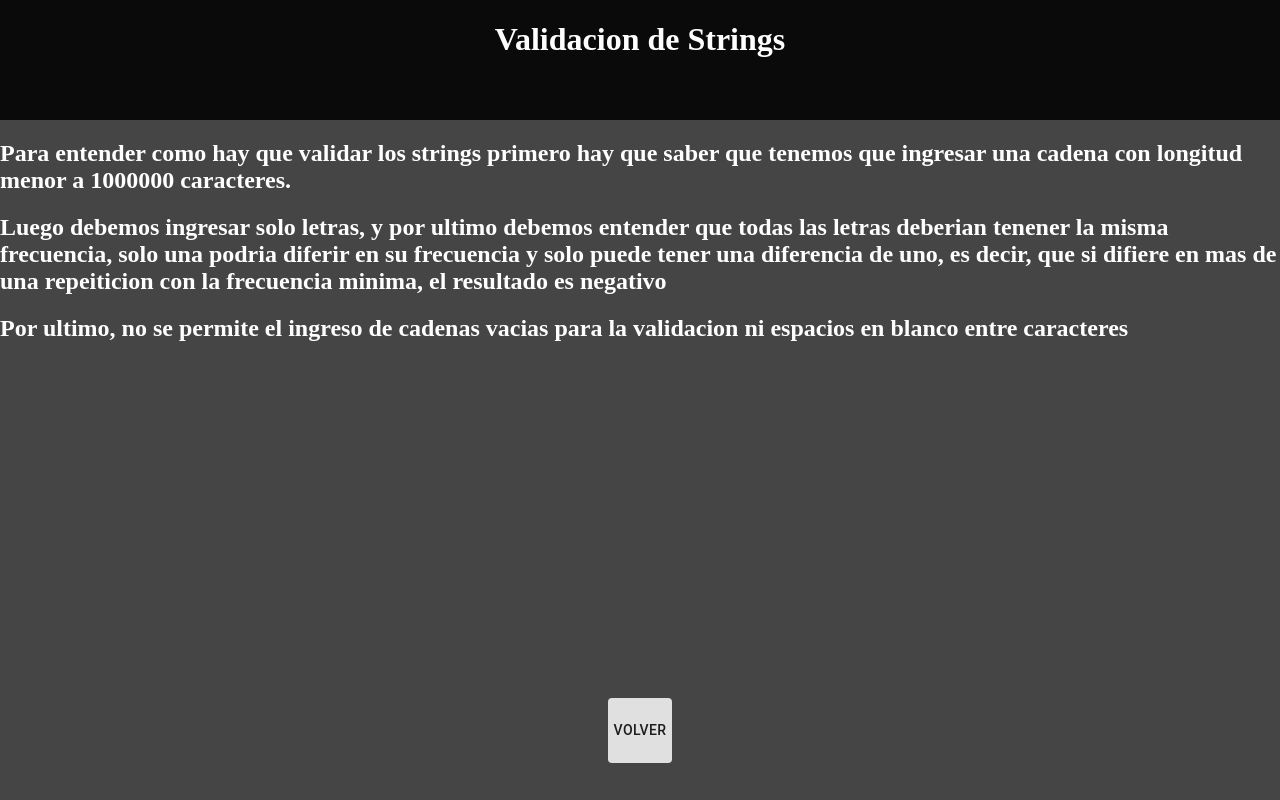
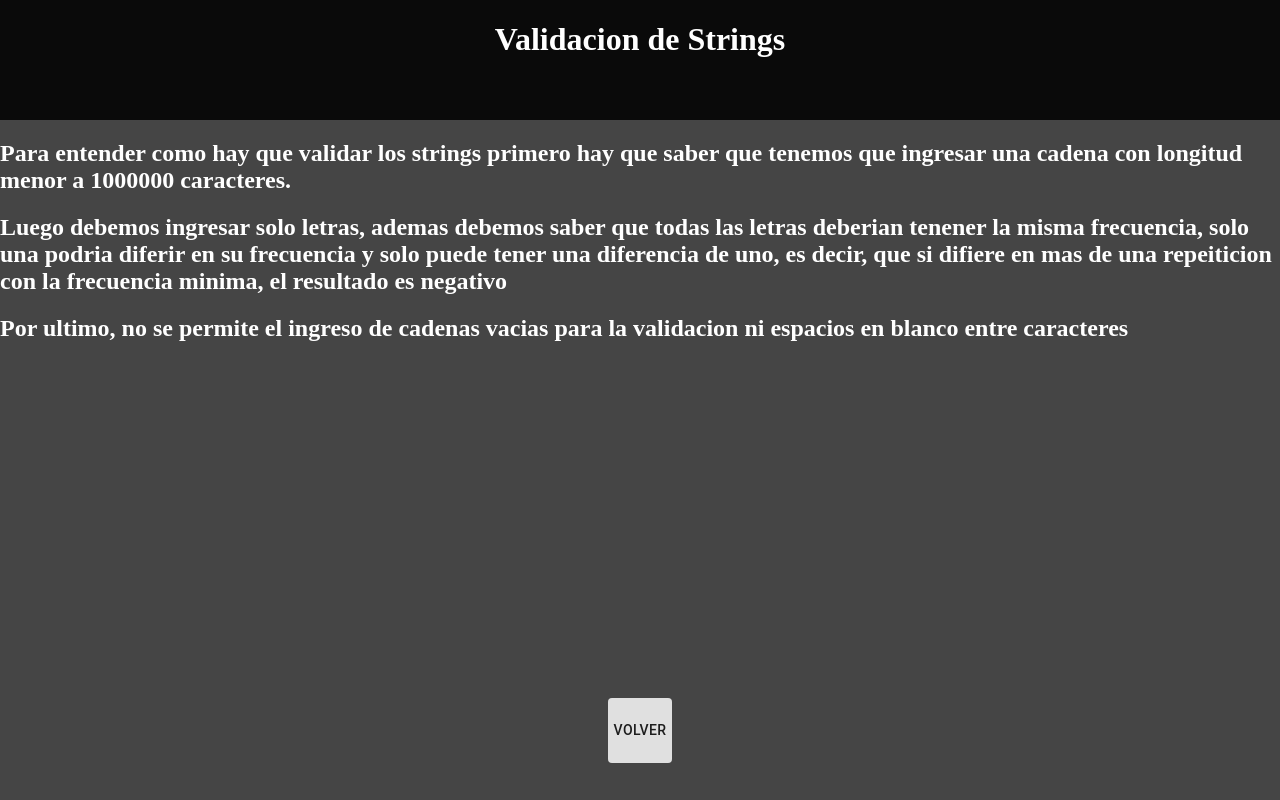
Before and after one commit to NicoRomero3210/ejercicio-devlights, a React (Create React App) app in the folder web/: page /ayuda in a window 1280 px wide. Built offline with nearby package versions, Linux system fonts and the light colour scheme.

Commit message:
Cambiar titulo en index.html

```diff
--- a/web/public/index.html
+++ b/web/public/index.html
@@ -24,7 +24,7 @@
       work correctly both with client-side routing and a non-root public URL.
       Learn how to configure a non-root public URL by running `npm run build`.
     -->
-    <title>React App</title>
+    <title>Validacion Cadenas</title>
   </head>
   <body style="margin: 0; min-height: 100vh; min-width: 100vw">
     <noscript>You need to enable JavaScript to run this app.</noscript>
--- a/web/src/components/TextoAyuda/index.jsx
+++ b/web/src/components/TextoAyuda/index.jsx
@@ -12,7 +12,7 @@ export default function TextoAyuda(){
                 <h2 style={{
                     color:"white"
                 }}>
-                    {`Luego debemos ingresar solo letras, y por ultimo debemos entender
+                    {`Luego debemos ingresar solo letras, ademas debemos saber
                     que todas las letras deberian tenener la misma frecuencia, solo una podria diferir en
                     su frecuencia y solo puede tener una diferencia de uno, es
                     decir, que si difiere en mas de una repeiticion con la frecuencia
```
Also changed, not shown: 1 other file (tests, documents, lock files or other folders).
